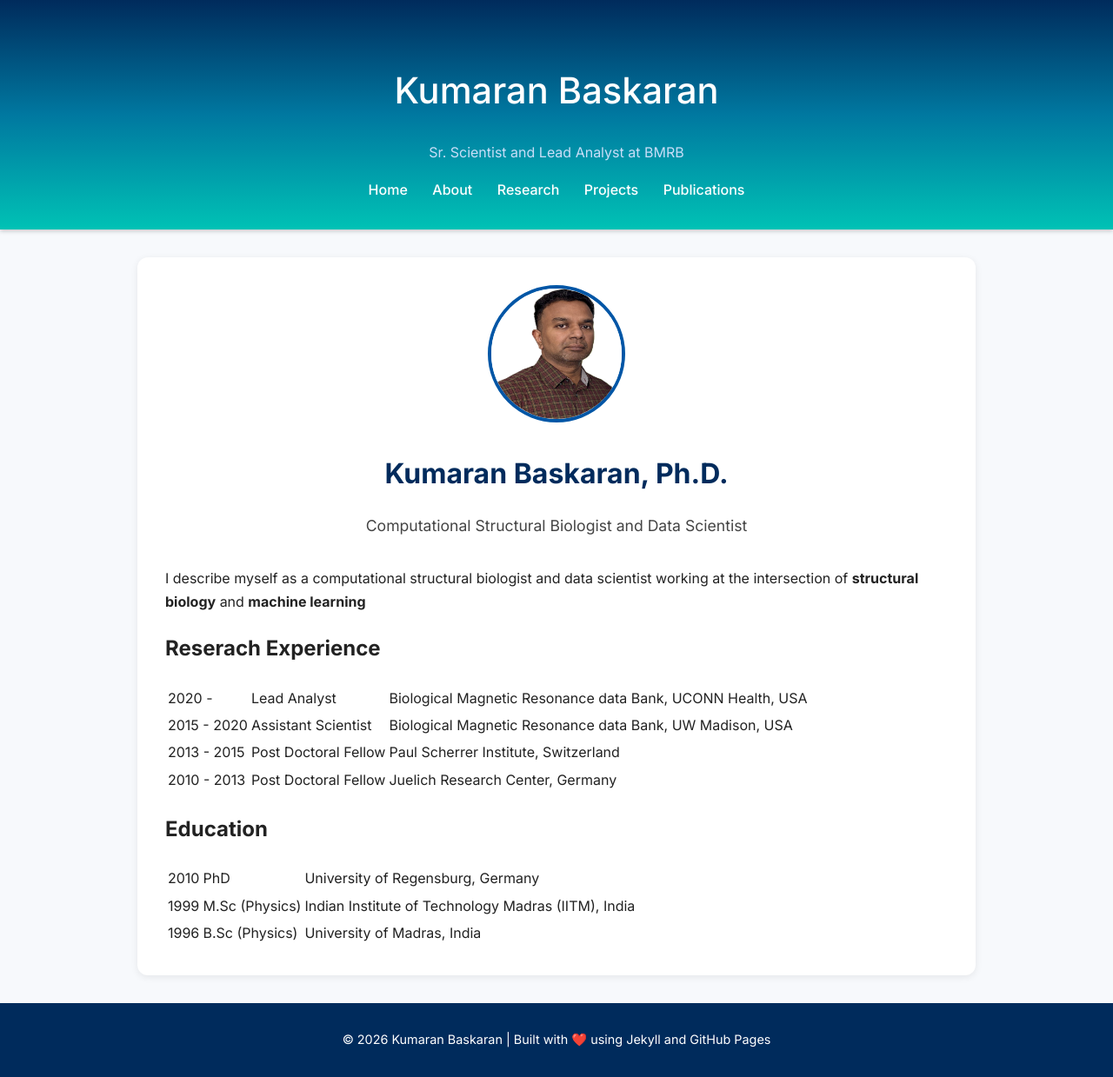
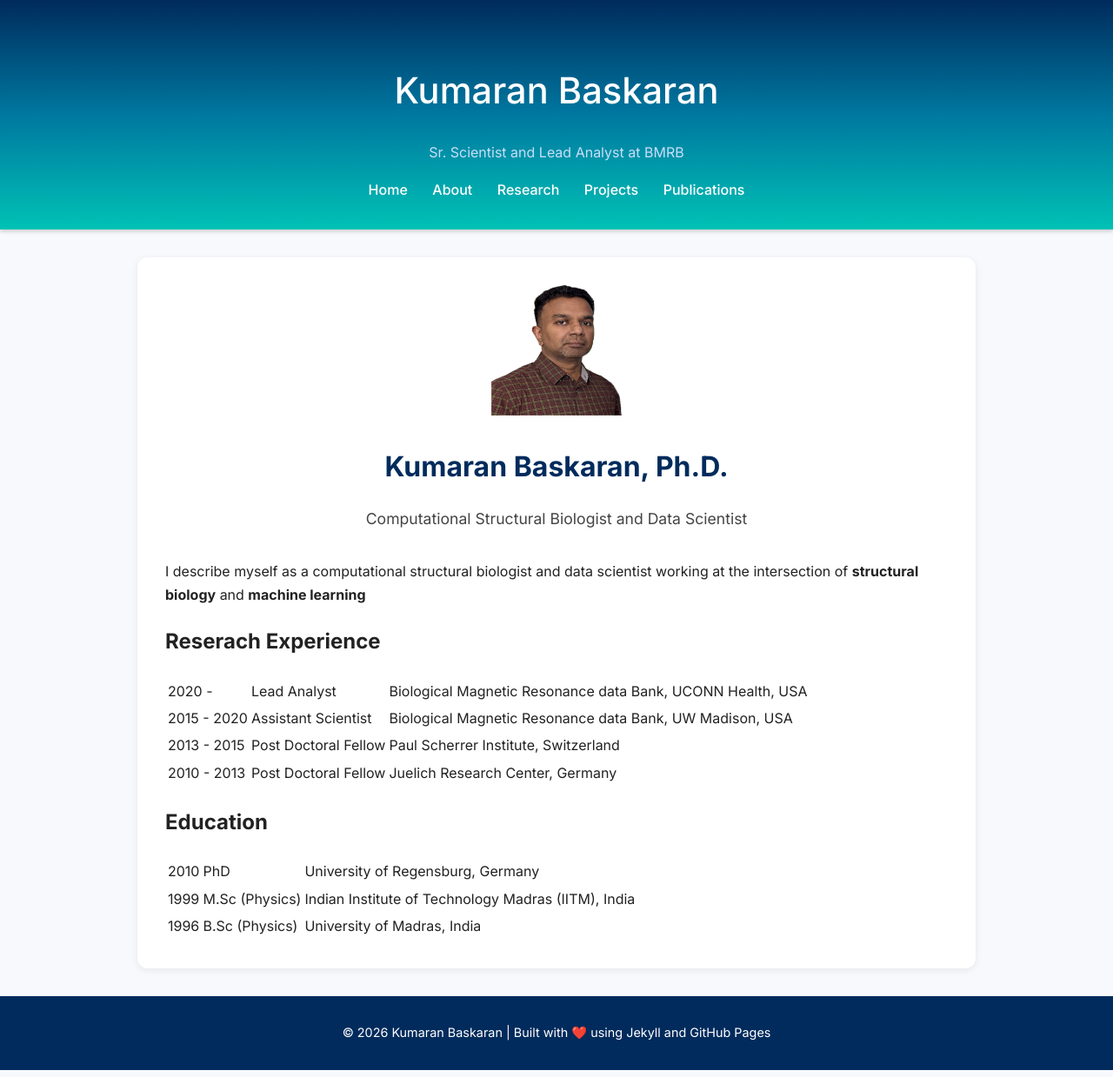
Before and after one commit to kumar-physics/kumar-physics.github.io, a Jekyll site: the page built from about.md, in a window 1280 px wide. Shown: the whole page at 87% size. Built offline with Jekyll 4.4.1, drawn with Linux system fonts in a browser that asks for light colours.

Commit message:
Image border removed

```diff
--- a/assets/style.css
+++ b/assets/style.css
@@ -71,8 +71,8 @@ main.content {
 .hero img {
   width: 150px;
   height: 150px;
-  border-radius: 50%;
-  border: 4px solid #0056a6;
+  border-radius: 0;
+  border: none;
   margin-bottom: 1rem;
 }
 
```
